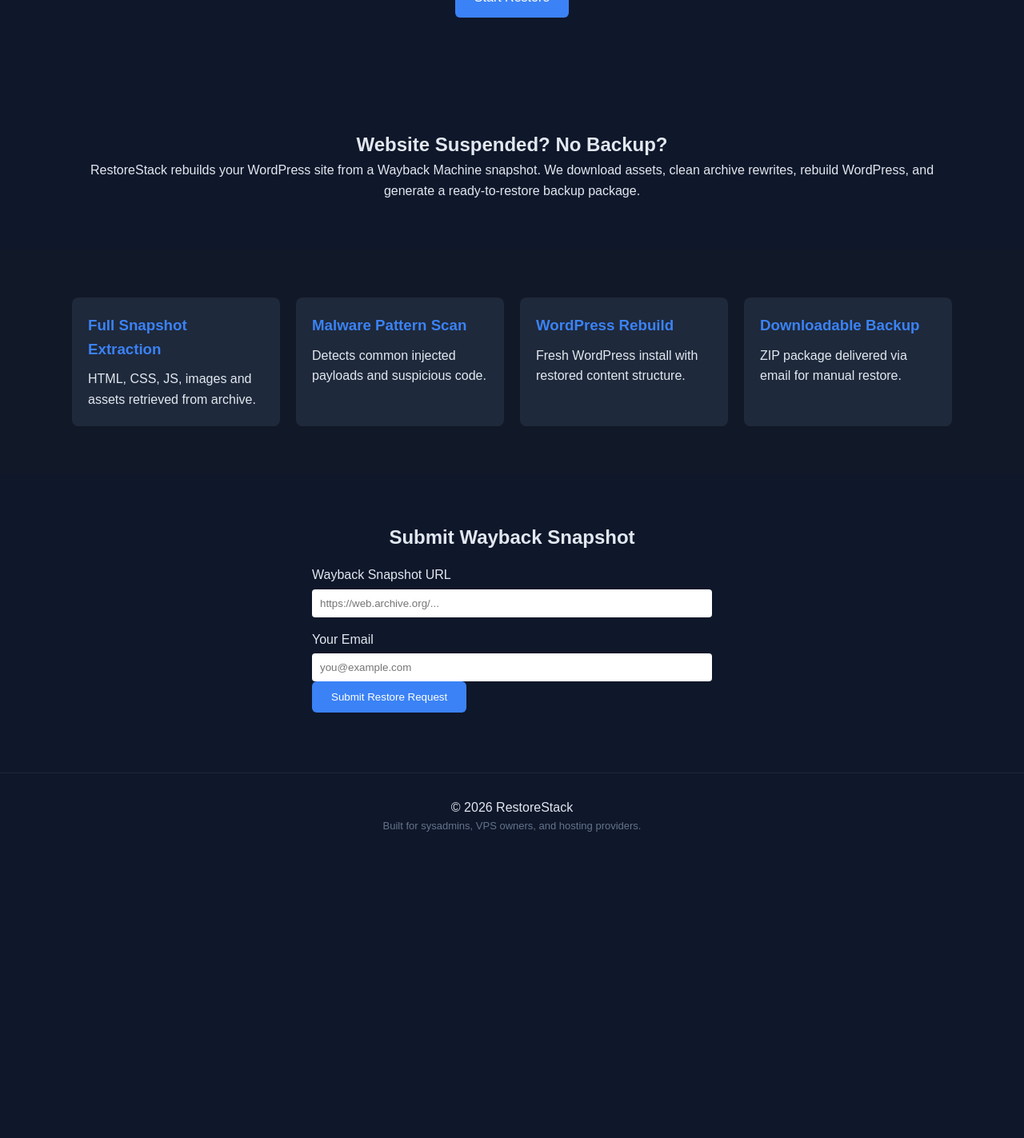
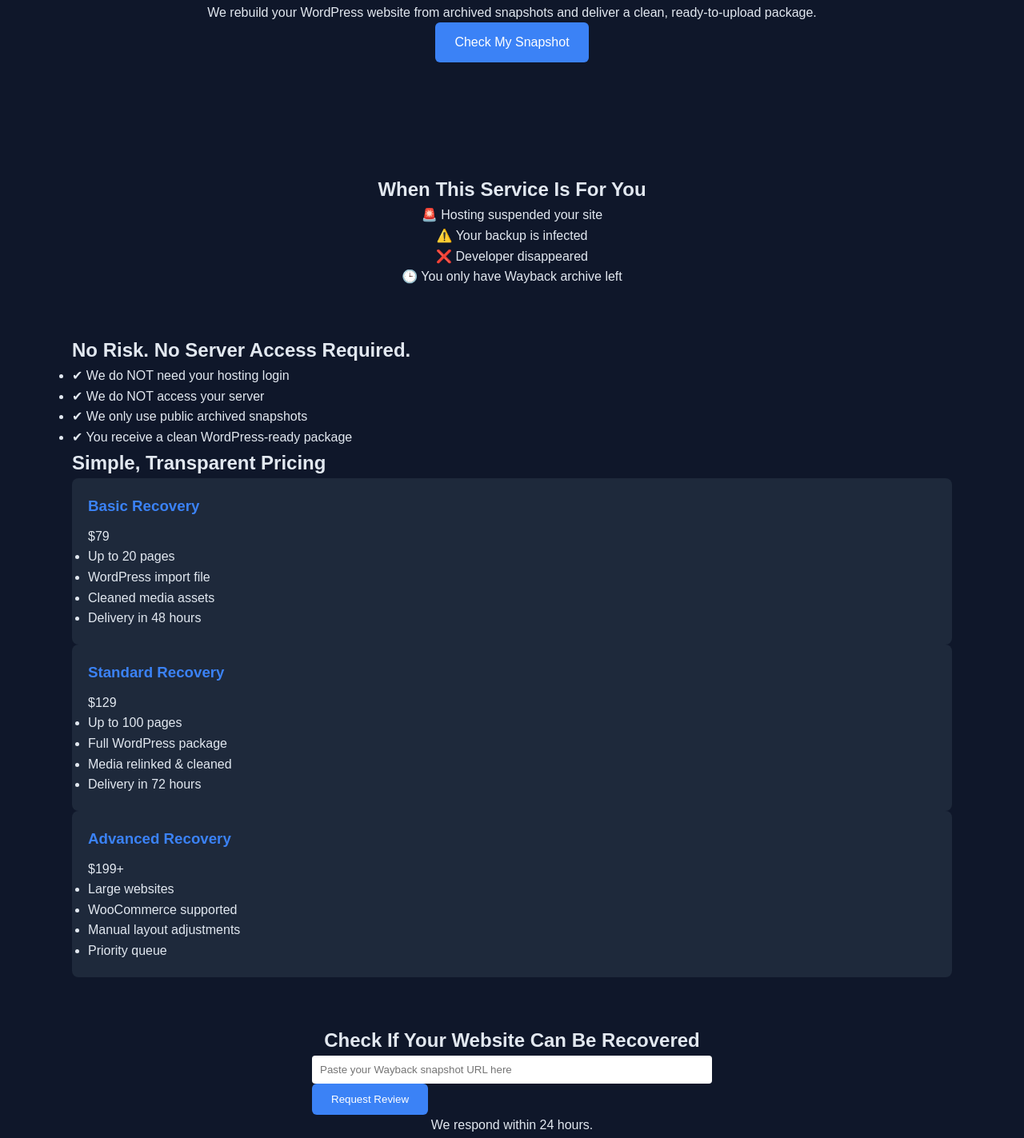
Before and after one commit to RestoreStack/restorestack.github.io, a plain HTML site: page index.html in a window 1280 px wide. Shown: the part 297-1720 px from the top of the page at 80% size. Before the commit the page ends 1371 px from the top, so only its background shows below. Drawn offline with Linux system fonts and the light colour scheme.

Commit message:
Update index.html

```diff
--- a/index.html
+++ b/index.html
@@ -2,83 +2,113 @@
 <html lang="en">
 <head>
     <meta charset="UTF-8">
-    <title>RestoreStack - WordPress Disaster Recovery</title>
+    <title>RestoreStack - WordPress Recovery Service</title>
     <meta name="viewport" content="width=device-width, initial-scale=1.0">
-    <meta name="description" content="Automated WordPress disaster recovery from Wayback snapshots. Secure. Minimal. CLI-driven.">
+    <meta name="description" content="Recover your hacked WordPress website from Wayback Machine snapshots. No server access required.">
+
     <link rel="icon" type="image/png" href="favicon.png">
     <link rel="stylesheet" href="style.css">
 </head>
 <body>
 
-<header class="hero">
-    <div class="container">
-        <h1>RestoreStack</h1>
-        <p class="tagline">
-            WordPress Disaster Recovery from Wayback Snapshots
-        </p>
-        <p class="subtext">
-            Automated. Secure. CLI-driven. No bloated SaaS.
-        </p>
-        <a href="#submit" class="btn-primary">Start Restore</a>
+<header class="navbar">
+    <div class="container nav-inner">
+        <div class="logo">RestoreStack</div>
+        <a href="#pricing" class="nav-cta">View Pricing</a>
     </div>
 </header>
 
-<section class="problem">
+<section class="hero">
     <div class="container">
-        <h2>Website Suspended? No Backup?</h2>
-        <p>
-            RestoreStack rebuilds your WordPress site from a Wayback Machine snapshot.
-            We download assets, clean archive rewrites, rebuild WordPress,
-            and generate a ready-to-restore backup package.
+        <h1>Website Hacked?<br>No Clean Backup?</h1>
+        <p class="hero-sub">
+            We rebuild your WordPress website from archived snapshots and deliver a clean, ready-to-upload package.
         </p>
+        <a href="#submit" class="btn-primary">Check My Snapshot</a>
     </div>
 </section>
 
-<section class="features">
-    <div class="container grid">
-        <div class="card">
-            <h3>Full Snapshot Extraction</h3>
-            <p>HTML, CSS, JS, images and assets retrieved from archive.</p>
+<section class="problem">
+    <div class="container">
+        <h2>When This Service Is For You</h2>
+        <div class="problem-grid">
+            <div>🚨 Hosting suspended your site</div>
+            <div>⚠️ Your backup is infected</div>
+            <div>❌ Developer disappeared</div>
+            <div>🕒 You only have Wayback archive left</div>
         </div>
-        <div class="card">
-            <h3>Malware Pattern Scan</h3>
-            <p>Detects common injected payloads and suspicious code.</p>
-        </div>
-        <div class="card">
-            <h3>WordPress Rebuild</h3>
-            <p>Fresh WordPress install with restored content structure.</p>
-        </div>
-        <div class="card">
-            <h3>Downloadable Backup</h3>
-            <p>ZIP package delivered via email for manual restore.</p>
+    </div>
+</section>
+
+<section class="trust">
+    <div class="container">
+        <h2>No Risk. No Server Access Required.</h2>
+        <ul>
+            <li>✔ We do NOT need your hosting login</li>
+            <li>✔ We do NOT access your server</li>
+            <li>✔ We only use public archived snapshots</li>
+            <li>✔ You receive a clean WordPress-ready package</li>
+        </ul>
+    </div>
+</section>
+
+<section id="pricing" class="pricing">
+    <div class="container">
+        <h2>Simple, Transparent Pricing</h2>
+
+        <div class="pricing-grid">
+
+            <div class="card">
+                <h3>Basic Recovery</h3>
+                <p class="price">$79</p>
+                <ul>
+                    <li>Up to 20 pages</li>
+                    <li>WordPress import file</li>
+                    <li>Cleaned media assets</li>
+                    <li>Delivery in 48 hours</li>
+                </ul>
+            </div>
+
+            <div class="card featured">
+                <h3>Standard Recovery</h3>
+                <p class="price">$129</p>
+                <ul>
+                    <li>Up to 100 pages</li>
+                    <li>Full WordPress package</li>
+                    <li>Media relinked & cleaned</li>
+                    <li>Delivery in 72 hours</li>
+                </ul>
+            </div>
+
+            <div class="card">
+                <h3>Advanced Recovery</h3>
+                <p class="price">$199+</p>
+                <ul>
+                    <li>Large websites</li>
+                    <li>WooCommerce supported</li>
+                    <li>Manual layout adjustments</li>
+                    <li>Priority queue</li>
+                </ul>
+            </div>
+
         </div>
     </div>
 </section>
 
 <section id="submit" class="submit">
     <div class="container">
-        <h2>Submit Wayback Snapshot</h2>
-
-        <form id="restoreForm">
-            <label>Wayback Snapshot URL</label>
-            <input type="url" id="snapshotUrl" required placeholder="https://web.archive.org/...">
-
-            <label>Your Email</label>
-            <input type="email" id="email" required placeholder="you@example.com">
-
-            <button type="submit" class="btn-primary">
-                Submit Restore Request
-            </button>
-
-            <p id="formMessage" class="form-message"></p>
+        <h2>Check If Your Website Can Be Recovered</h2>
+        <form id="snapshotForm">
+            <input type="url" id="snapshotUrl" placeholder="Paste your Wayback snapshot URL here" required>
+            <button type="submit" class="btn-primary">Request Review</button>
         </form>
+        <p class="small-note">We respond within 24 hours.</p>
     </div>
 </section>
 
 <footer>
     <div class="container">
-        <p>© 2026 RestoreStack</p>
-        <p class="small">Built for sysadmins, VPS owners, and hosting providers.</p>
+        <p>© 2026 RestoreStack. WordPress Disaster Recovery Service.</p>
     </div>
 </footer>
 
```
